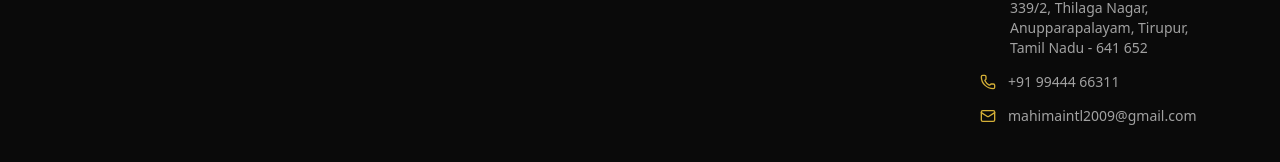
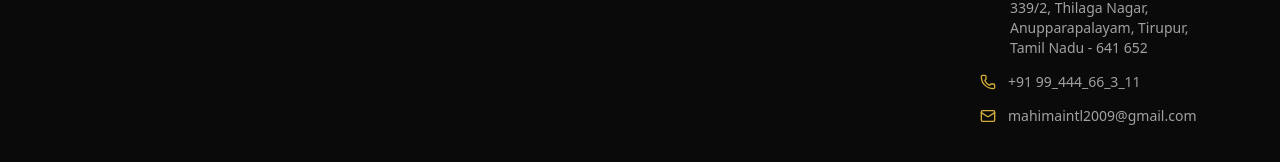
Before and after one commit to arshithk/cutnstitchh, a Next.js app: page / in a window 1280 px wide. Shown: the part 10543-10705 px from the top of the page. Built offline with nearby package versions, Linux system fonts and the light colour scheme.

Commit message:
style: format phone numbers with underscores

```diff
--- a/src/components/Footer.tsx
+++ b/src/components/Footer.tsx
@@ -152,8 +152,8 @@ export default function Footer() {
             </li>
             <li className="flex gap-3 items-center">
               <Phone size={16} className="text-accent-custom shrink-0" />
-              <a href="tel:+919944466311" className="hover:text-white transition-colors">
-                +91 99444 66311
+              <a href="tel:+91 99_444_66_3_11" className="hover:text-white transition-colors">
+                +91 99_444_66_3_11
               </a>
             </li>
             <li className="flex gap-3 items-center">
```
